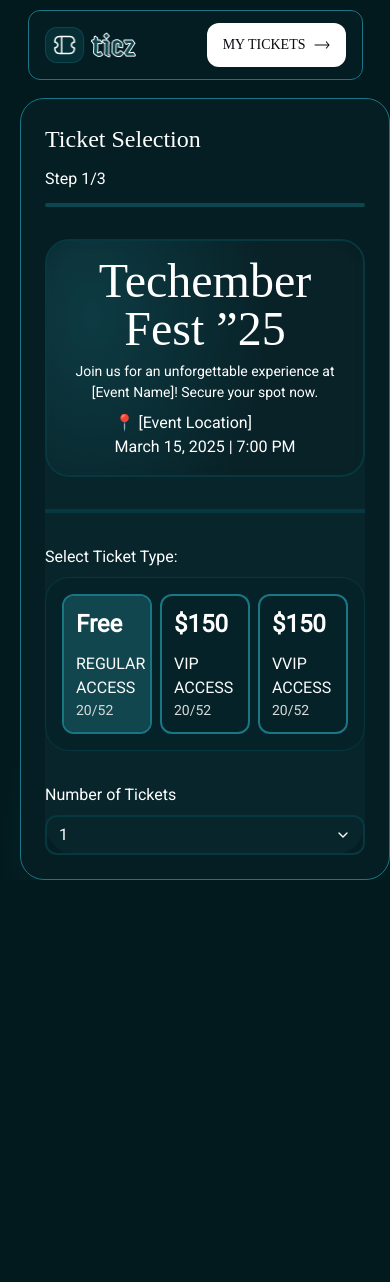
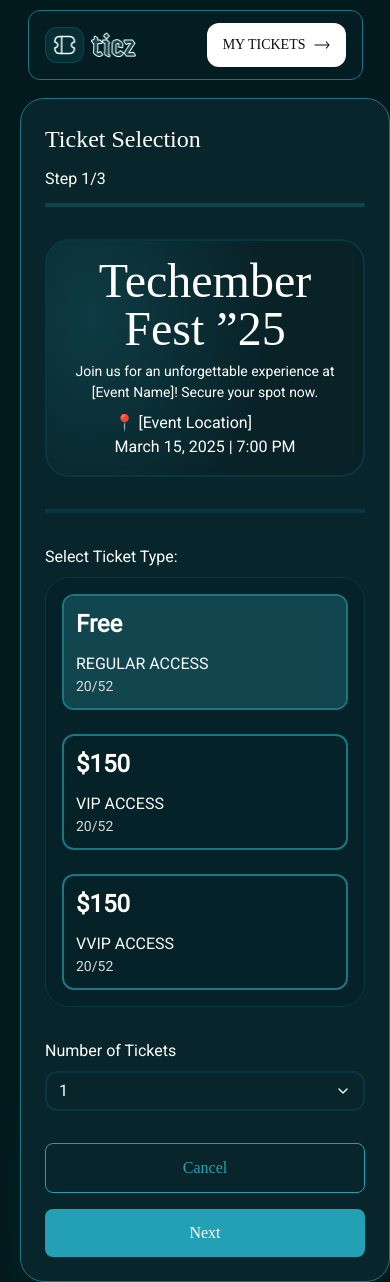
Before and after one commit to Jomagene/hng12-stage2-conference-ticket-generator, a Next.js app: page / in a window 390 px wide. Before the commit the page ends 880 px from the top, so only its background shows below. Built offline with nearby package versions, Linux system fonts and the light colour scheme.

Commit message:
Add buttons next and cancel

```diff
--- a/app/page.js
+++ b/app/page.js
@@ -2,7 +2,7 @@ import PageContent from '@/components/PageContent';
 import PageHeader from '@/components/PageHeader';
 export default function Home() {
   return (
-    <section className="border border-[#197686] bg-[#041E23] rounded-3xl sm:rounded-[40px] p-6 md:p-12 flex flex-col gap-8 max-w-[700px] mx-auto">
+    <section className="border border-[#197686] bg-[#08252B] md:bg-[#041E23] rounded-3xl sm:rounded-[40px] p-6 md:p-12 flex flex-col gap-8 max-w-[700px] mx-auto">
       <PageHeader title="Ticket Selection" step={1} indic="232px" />
       <PageContent />
     </section>
--- /dev/null
+++ b/components/NavigationBtn.jsx
@@ -0,0 +1,13 @@
+const NavigationBtn = () => {
+  return (
+    <div className="flex gap-4 sm:gap-6 flex-col sm:flex-row">
+      <button className="py-3 px-6 rounded-[8px] border border-[#24A0B5] font-[JejuMyeongjo] text-[#24A0B5] flex-[1]">
+        Cancel
+      </button>
+      <button className="py-3 px-6 rounded-[8px] bg-[#24A0B5] font-[JejuMyeongjo] text-white flex-[1]">
+        Next
+      </button>
+    </div>
+  );
+};
+export default NavigationBtn;
--- a/components/PageContent.jsx
+++ b/components/PageContent.jsx
@@ -1,3 +1,4 @@
+import NavigationBtn from './NavigationBtn';
 import PageInfos from './PageInfos';
 import TicketNumber from './TicketNumber';
 import TicketType from './TicketType';
@@ -9,6 +10,7 @@ const PageContent = () => {
       <div className="h-1 bg-[#07373F]"></div>
       <TicketType />
       <TicketNumber />
+      <NavigationBtn />
     </div>
   );
 };
--- a/components/TicketType.jsx
+++ b/components/TicketType.jsx
@@ -2,7 +2,7 @@ const TicketType = () => {
   return (
     <div className="flex flex-col gap-2">
       <span>Select Ticket Type:</span>
-      <div className="flex justify-between p-4 border border-[#07373F] bg-[#052228] rounded-3xl">
+      <div className="flex flex-col sm:flex-row justify-between gap-6 p-4 border border-[#07373F] bg-[#052228] rounded-3xl">
         {[
           {
             price: 'Free',
@@ -20,7 +20,7 @@ const TicketType = () => {
         ].map((option, index) => (
           <label
             key={index}
-            className="border-[2px] border-[#197685] rounded-xl w-[31.5%] overflow-hidden">
+            className="border-[2px] border-[#197685] rounded-xl w-full sm:w-[31.5%] overflow-hidden hover:cursor-pointer">
             <input
               defaultChecked={index === 0}
               type="radio"
@@ -28,7 +28,7 @@ const TicketType = () => {
               value={option.value}
               className="hidden ticket-option-input"
             />
-            <div className="ticket-option-card p-3 flex flex-col gap-3">
+            <div className="ticket-option-card h-full p-3 flex flex-col gap-3">
               <p className="font-semibold text-2xl">{option.price}</p>
               <div>
                 <p className="text-[#FAFAFA]">{option.access}</p>
```
